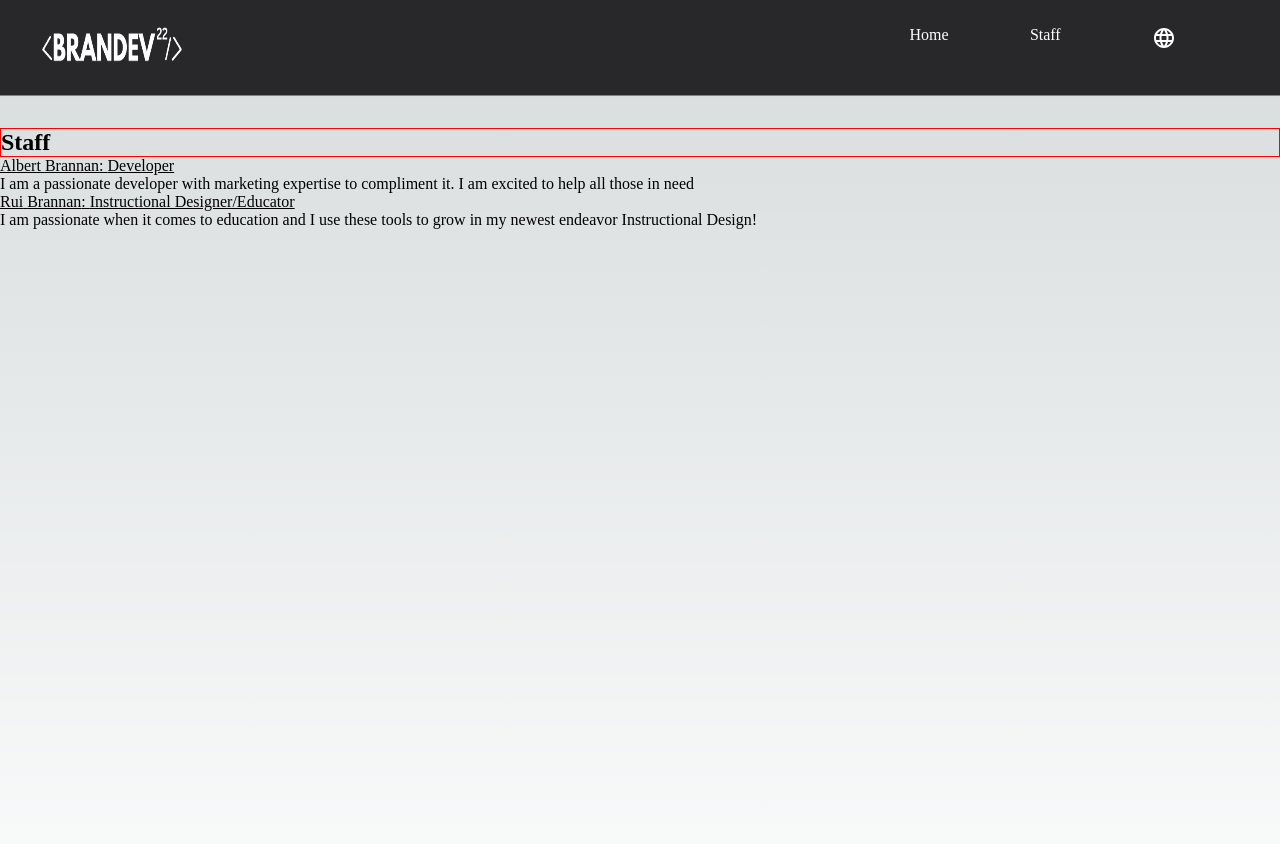
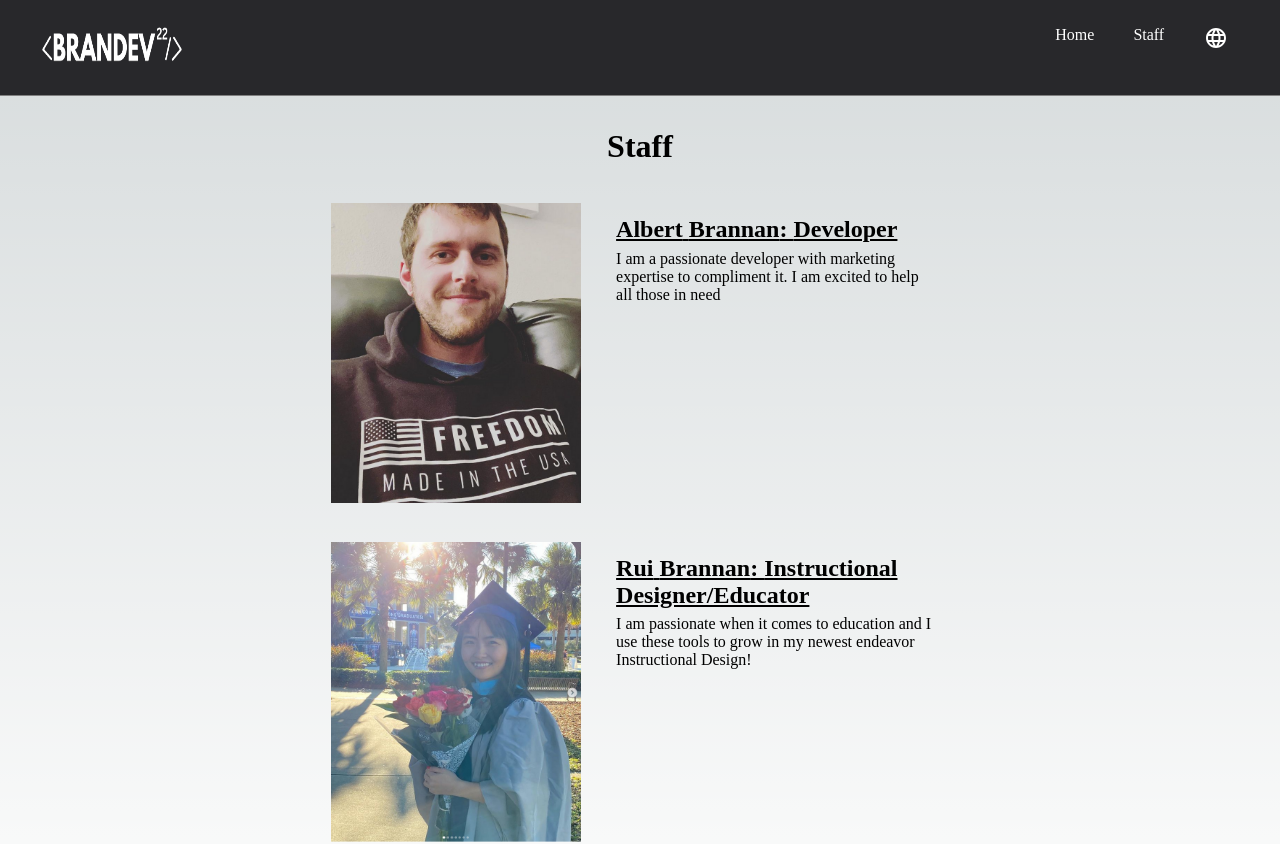
Before and after one commit to BrandDev2022/brandev22-fullstack, a Next.js app in the folder frontend/: page /staff in a window 1280 px wide. Shown: the top 844 px of the page. Built offline with nearby package versions, Linux system fonts and the light colour scheme.

Commit message:
Adding staff content

```diff
--- a/frontend/next.config.js
+++ b/frontend/next.config.js
@@ -1,6 +1,6 @@
 /** @type {import('next').NextConfig} */
 const nextConfig = {
   reactStrictMode: true,
-}
+};
 
-module.exports = nextConfig
+module.exports = nextConfig;
--- a/frontend/pages/staff/index.tsx
+++ b/frontend/pages/staff/index.tsx
@@ -1,4 +1,6 @@
+import Image from "next/image";
 import styles from "../../styles/Staff.module.css";
+import AlbertPic from "../../public/media/AlbertPic.png";
 import React, { useContext } from "react";
 import { LanguageContext } from "../_app";
 
@@ -7,8 +9,10 @@ export interface Employee {
   lastName: string;
   summary: string;
   title: string;
+  picture: string;
 }
-
+const AlbertPhoto =
+  "https://images.unsplash.com/photo-1552982729-0ae6a5658d70?auto=format&fit=crop&q=60&w=500&ixlib=rb-4.0.3&ixid=M3wxMjA3fDB8MHxzZWFyY2h8N3x8cHJvZmVzc2lvbiUyMHBob3RvfGVufDB8fDB8fHww";
 const StaffPage = () => {
   const context = useContext(LanguageContext);
   const StaffPage = context.pageData.Pages[0];
@@ -16,14 +20,17 @@ const StaffPage = () => {
   return (
     <div className={styles.Page}>
       <div className={styles.header}>
-        <h2>{StaffPage.PageTitle}</h2>
+        <h1>{StaffPage.PageTitle}</h1>
       </div>
       {StaffPage?.Employees.map((each, idx) => (
-        <div key={idx}>
-          <p style={{ textDecoration: "underline" }}>
-            {each.firstName} {each.lastName}: {each.title}
-          </p>
-          <p>{each.summary}</p>
+        <div className={styles.staffCard} key={idx}>
+          <Image src={each.picture} alt="person" width={250} height={300} />
+          <div className={styles.staffContent}>
+            <h2 style={{ textDecoration: "underline" }}>
+              {each.firstName} {each.lastName}: {each.title}
+            </h2>
+            <p>{each.summary}</p>
+          </div>
         </div>
       ))}
     </div>
--- a/frontend/styles/NavbarFooter.module.css
+++ b/frontend/styles/NavbarFooter.module.css
@@ -1,5 +1,5 @@
 .navLinks {
-  width: 35%;
+  width: 20%;
   display: flex;
   justify-content: space-evenly;
   font-size: 1em;
--- a/frontend/styles/Staff.module.css
+++ b/frontend/styles/Staff.module.css
@@ -1,8 +1,26 @@
 .Page {
   height: 90vh;
   margin-top: 10%;
+  display: flex;
+  flex-direction: column;
+  align-items: center;
 }
 
 .header {
-  border: 1px solid red;
+  text-align: center;
 }
+.staffCard {
+  width: 50%;
+  margin: 3% 0 0 0;
+  display: flex;
+  justify-content: space-around;
+}
+
+.staffCard .staffContent {
+  margin: 2%;
+  width: 50%;
+}
+
+.staffContent h2 {
+  margin-bottom: 2%;
+}
```
Also changed, not shown: frontend/pages/data.ts (+7 -0 lines), frontend/public/media/AlbertPic.png (added), frontend/public/media/ruigradphoto.png (added).
